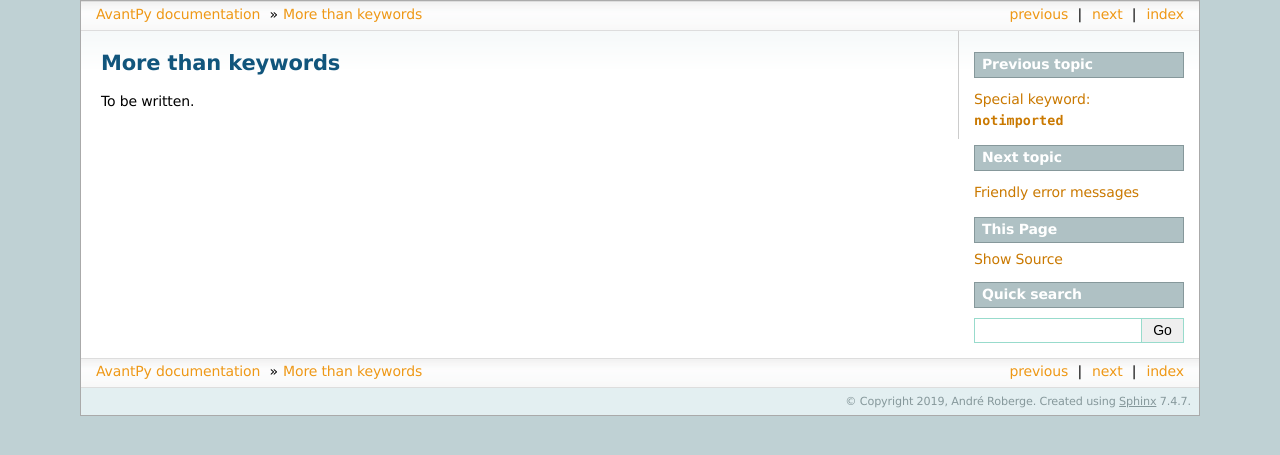
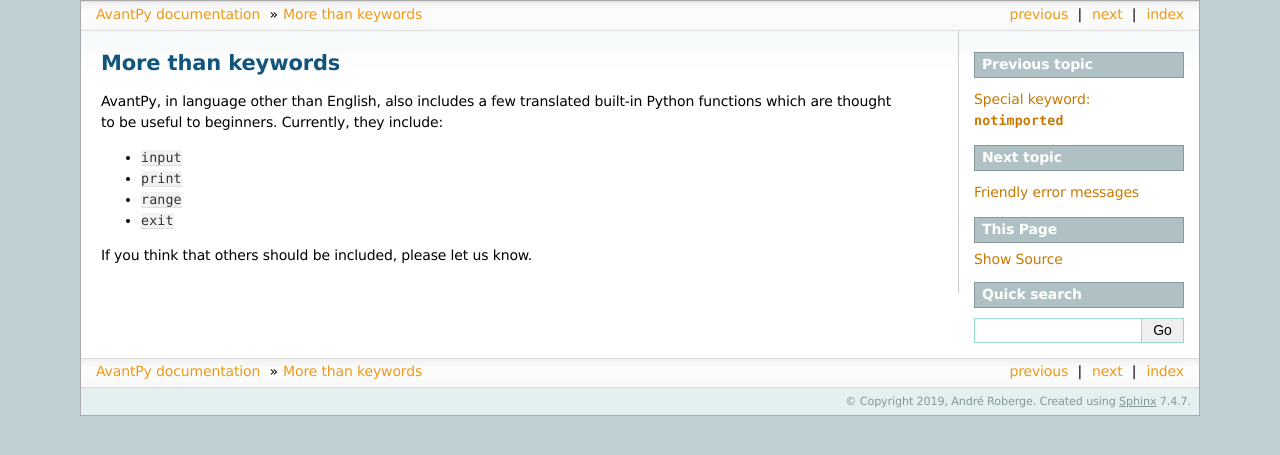
Before and after one commit to aroberge/avantpy, a Sphinx documentation site: the page built from docs/source/builtins.rst, in a window 1280 px wide. Shown: the top 455 px of the page. Built offline with Sphinx 7.4.7, drawn with Linux system fonts in a browser that asks for light colours.

Commit message:
changed --lang effect; added documentation

```diff
--- a/docs/source/builtins.rst
+++ b/docs/source/builtins.rst
@@ -1,4 +1,13 @@
 More than keywords
 ==================
 
-To be written.
+AvantPy, in language other than English, also includes a few translated built-in
+Python functions which are thought to be useful to beginners.
+Currently, they include:
+
+- ``input``
+- ``print``
+- ``range``
+- ``exit``
+
+If you think that others should be included, please let us know.
--- a/docs/source/dialect.rst
+++ b/docs/source/dialect.rst
@@ -32,7 +32,11 @@ AvantPy includes an English dialect (``.pyen``) which adds a few keywords and co
 to Python.
 The corresponding
 `definition file <https://github.com/aroberge/avantpy/blob/master/avantpy/dialects/en.py>`_
-should be used as the basis for the creation of a new dialect.
+could be used as the basis for the creation of a new dialect.  However, the
+"uppercase" dialect found at
+`definition file <https://github.com/aroberge/avantpy/blob/master/avantpy/dialects/upper.py>`_
+might be an even better choice as a starting point.
+It is mostly intended to be used for testing purpose.
 
 In addition to the additional keywords needed for the special idioms used in AvantPy,
 and explained later in this documentation, the English dialect includes the
```
Also changed, not shown: roadmap.md (+1 -0 lines), 2 other files.
